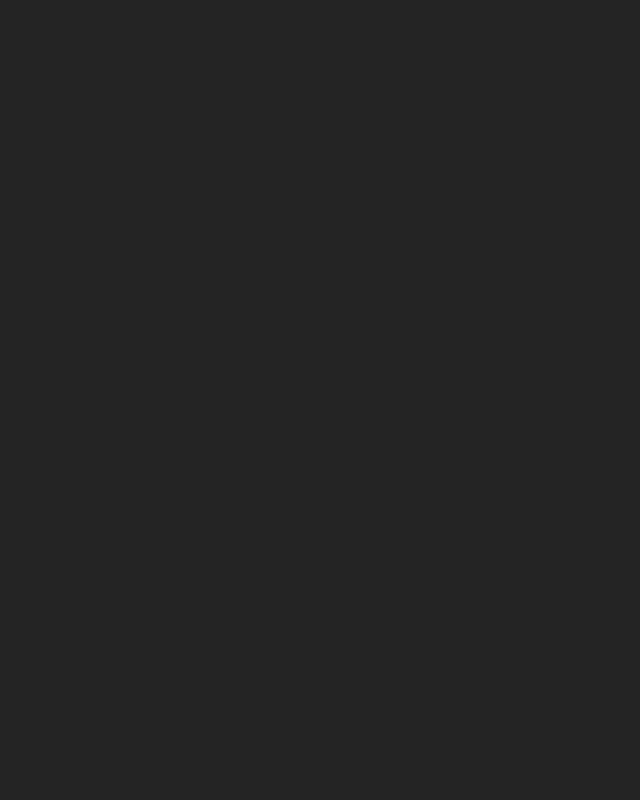
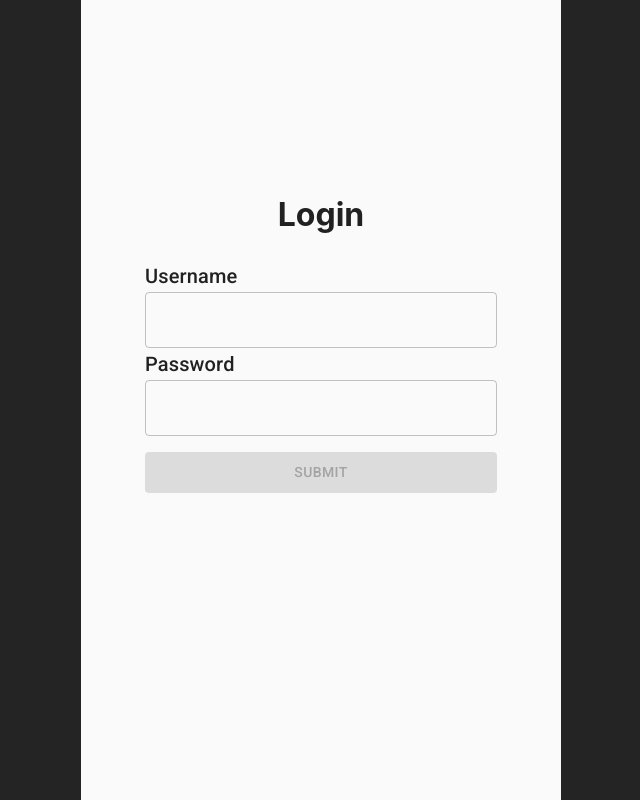
Before and after one commit to farisadam97/simple-contact-app, a React (Vite) app: page /login in a window 1280 px wide. Before the commit this address had no page. Shown: the whole page, without its empty margins (319-959 px from the left). Built offline with nearby package versions, Linux system fonts and the light colour scheme.

Commit message:
Add login page and protected route

```diff
--- a/src/App.jsx
+++ b/src/App.jsx
@@ -1,19 +1,40 @@
-import { BrowserRouter, Routes, Route, Navigate } from "react-router-dom";
+import {
+  BrowserRouter,
+  Routes,
+  Route,
+  Navigate,
+  Outlet,
+} from "react-router-dom";
 import ContactList from "./pages";
 import FormComponent from "./pages/Form";
+import LoginComponent from "./pages/Login";
 import LayoutWrapper from "./components/Layout";
+import { useState } from "react";
 
 const ProtectedRoute = ({ user, children }) => {
   if (!user) {
-    return <Navigate to="/sign-in" replace />;
+    return <Navigate to="/login" replace />;
   }
+
+  return children ? children : <Outlet />;
 };
 
 function App() {
+  const [user, setUser] = useState();
   return (
     <BrowserRouter>
       <Routes>
         <Route
+          element={
+            <LayoutWrapper>
+              <LoginComponent />
+            </LayoutWrapper>
+          }
+          path="/login"
+        />
+        <Route element={<ProtectedRoute user={user} />}>
+          <Route
+            index
             element={
               <LayoutWrapper>
                 <ContactList />
@@ -38,6 +59,7 @@ function App() {
               </LayoutWrapper>
             }
           />
+        </Route>
       </Routes>
     </BrowserRouter>
   );
--- a/src/api/config/axios.js
+++ b/src/api/config/axios.js
@@ -1,7 +1,7 @@
 import axios from "axios";
 
 const instance = axios.create({
-  baseURL: "http://localhost:3001/api",
+  baseURL: "http://localhost:3112/api",
 });
 
 instance.interceptors.request.use(
--- a/src/components/Layout/index.jsx
+++ b/src/components/Layout/index.jsx
@@ -1,4 +1,5 @@
 import { Container, styled } from "@mui/material";
+import { useLocation } from "react-router-dom";
 import Navbar from "../Navbar";
 const CustContainer = styled(Container)({
   width: "480px",
@@ -8,9 +9,10 @@ const CustContainer = styled(Container)({
   flexDirection: "column",
 });
 const LayoutWrapper = (prop) => {
+  const location = useLocation();
   return (
     <CustContainer>
-      <Navbar />
+      {!location.pathname.startsWith("/login") && <Navbar />}
       {prop.children}
     </CustContainer>
   );
--- /dev/null
+++ b/src/pages/Login.jsx
@@ -0,0 +1,94 @@
+import React from "react";
+import { useForm, FormProvider } from "react-hook-form";
+import {
+  Container,
+  Card,
+  CardContent,
+  Typography,
+  TextField,
+  Box,
+  Button,
+  Grid,
+} from "@mui/material";
+const LoginComponent = () => {
+  const methods = useForm({
+    defaultValues: {
+      username: "",
+      password: "",
+    },
+  });
+  const {
+    register,
+    handleSubmit,
+    formState: { errors, isSubmitting, isDirty },
+    setValue,
+    watch,
+  } = methods;
+  return (
+    <Container sx={{ height: "100vh", display: "flex", width: "100%" }}>
+      <Card
+        sx={{
+          width: "100vw",
+          height: "480px",
+          marginBlockStart: "40%",
+          boxShadow: "none",
+          background: "none",
+        }}
+      >
+        <CardContent sx={{ textAlign: "center" }}>
+          <h1>Login</h1>
+          <Box>
+            <FormProvider {...methods}>
+              <form>
+                <Grid container>
+                  <Grid item xs={12}>
+                    <Typography variant="h6" align="left">
+                      Username
+                    </Typography>
+                    <TextField
+                      {...register("username", {
+                        required: "Username is required",
+                      })}
+                      error={!!errors.username}
+                      helperText={errors.username?.message}
+                      variant="outlined"
+                      fullWidth
+                    />
+                  </Grid>
+                  <Grid item xs={12}>
+                    <Typography variant="h6" align="left">
+                      Password
+                    </Typography>
+                    <TextField
+                      {...register("password", {
+                        required: "Password is required",
+                      })}
+                      error={!!errors.password}
+                      helperText={errors.password?.message}
+                      variant="outlined"
+                      type="password"
+                      fullWidth
+                    />
+                  </Grid>
+                  <Grid item xs={12}>
+                    <Button
+                      fullWidth
+                      sx={{ marginBlock: "16px", paddingBlock: "8px" }}
+                      variant="contained"
+                      type="submit"
+                      disabled={isSubmitting || !isDirty}
+                    >
+                      {isSubmitting ? "Submitting..." : "Submit"}
+                    </Button>
+                  </Grid>
+                </Grid>
+              </form>
+            </FormProvider>
+          </Box>
+        </CardContent>
+      </Card>
+    </Container>
+  );
+};
+
+export default LoginComponent;
```
Lines whose indentation alone changed are shown as unchanged.
